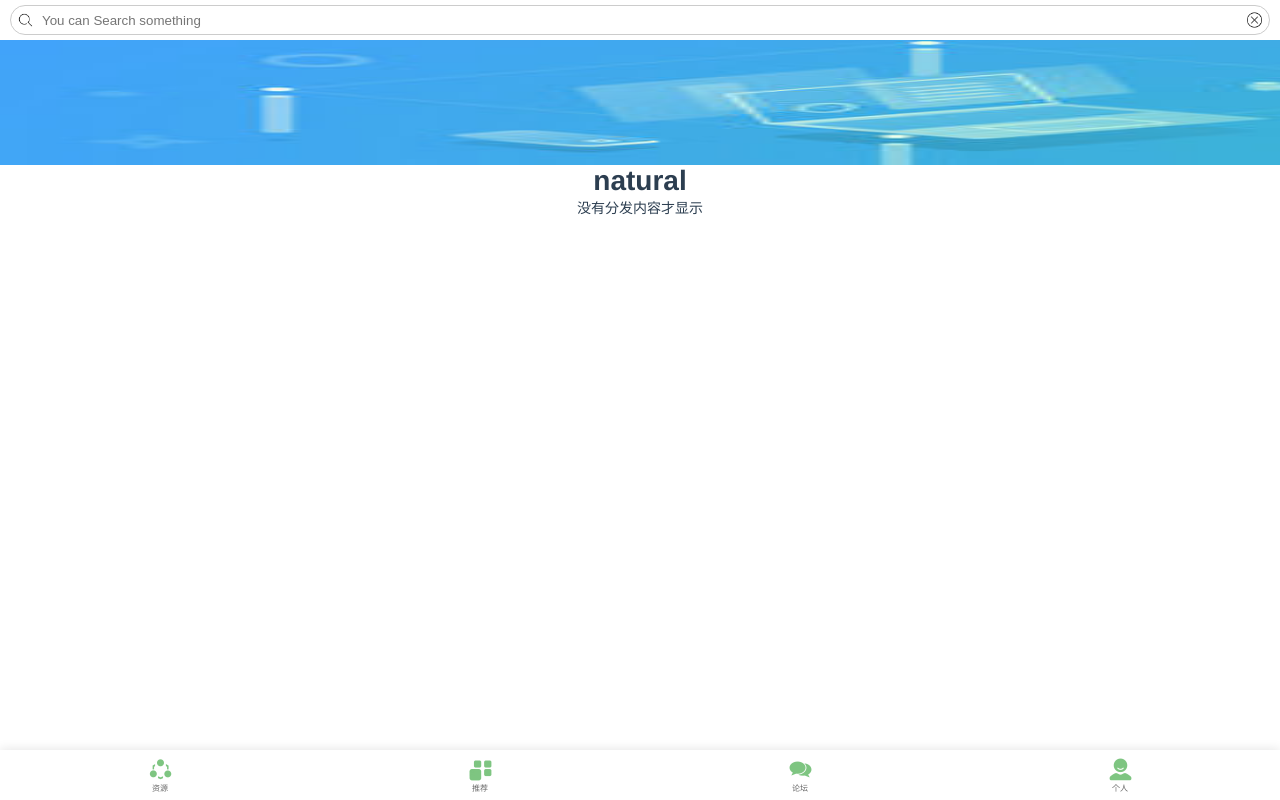
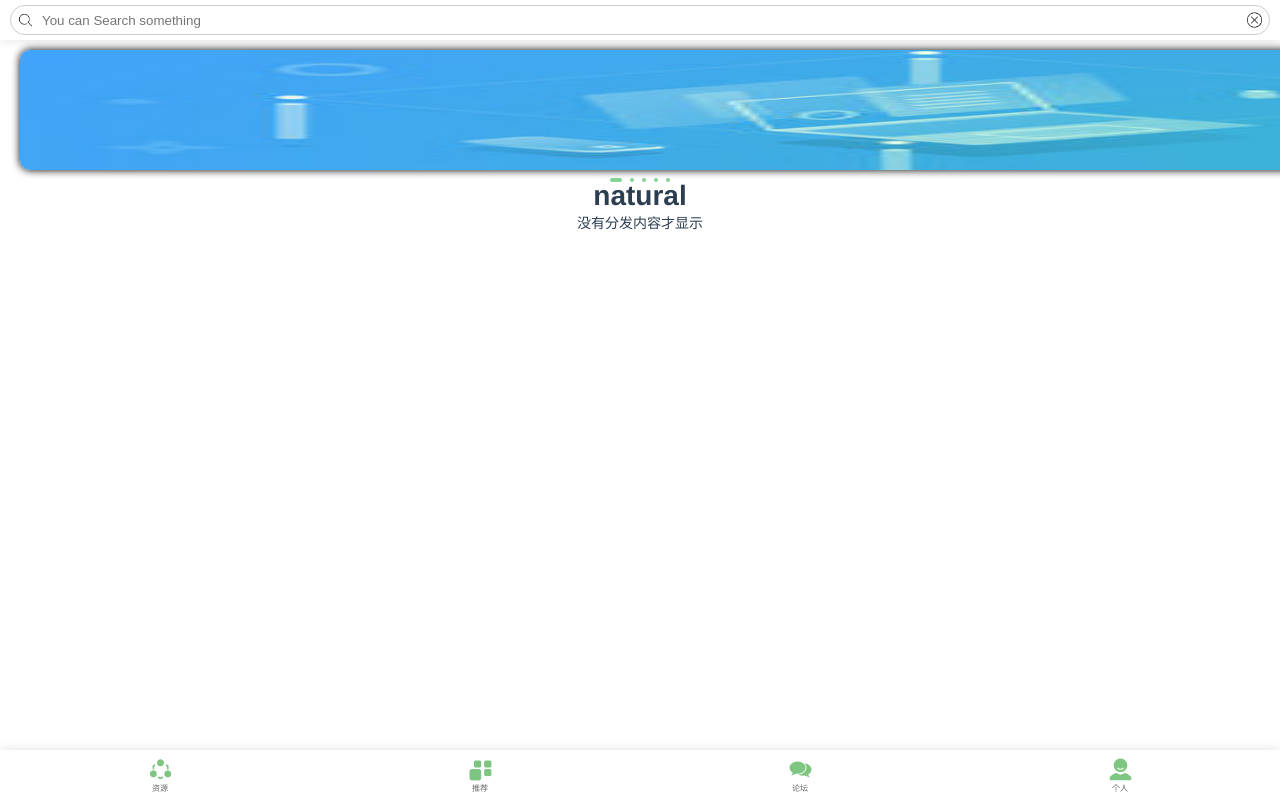
Before and after one commit to MycodeHero/e-online, a Vue app: page /#/natural in a window 1280 px wide. Built offline with nearby package versions, Linux system fonts and the light colour scheme.

Commit message:
更改Slide轮播图组件

```diff
--- a/src/components/Search.vue
+++ b/src/components/Search.vue
@@ -33,7 +33,7 @@ export default {
     padding: 0 31px;
   }
 
-  i {
+  .search-icon, .delete-icon{
     position:absolute;
     width:15px;
     height:15px;
--- a/src/components/ScrollBar.vue
+++ b/src/components/Slide.vue
@@ -1,11 +1,12 @@
 <template>
     <div class="scroll-bar">
       <div class="content" ref="wrapper">
-        <li><img src='../../static/image/python.jpg'></li>
-        <li><img src='../../static/image/ruff.jpg'></li>
-        <li><img src='../../static/image/ios.jpg'></li>
-        <li><img src='../../static/image/go.jpg'></li>
-        <li><img src='../../static/image/maya.jpg'></li>
+        <li v-for="(item, index) in slideData" :key="index">
+          <img :src="item.imgUrl"/>
+        </li>
+      </div>
+      <div class="points">
+        <i class="circle" :class="{active: currentPage == index }" v-for="(item, index) in slideData" :key="index"></i>
       </div>
     </div>
 </template>
@@ -21,7 +22,7 @@ export default {
     height: String,
     'initial-index': {
       type: Number,
-      default: 0
+      default: 1
     },
     autoplay: {
       type: Boolean,
@@ -30,6 +31,23 @@ export default {
     interval: {
       type: Number,
       default: 3000
+    },
+    slideData: {
+      type: Array,
+      default: () => {
+        return [
+          {imgUrl: '../../static/image/python.jpg'},
+          {imgUrl: '../../static/image/ruff.jpg'},
+          {imgUrl: '../../static/image/ios.jpg'},
+          {imgUrl: '../../static/image/go.jpg'},
+          {imgUrl: '../../static/image/maya.jpg'}
+        ]
+      }
+    }
+  },
+  data () {
+    return {
+      currentPage: this.initialIndex - 1
     }
   },
   mounted () {
@@ -41,8 +59,16 @@ export default {
       let pages = (this.loop && 2) + 5
       this.$refs.wrapper.style.width = pages * 100 + '%'
     },
+    pointMove (direction) {
+      let index = this.slide.currentPage.pageX
+      if (this.currentPage < index) {
+        this.currentPage = index === 5 ? 0 : index
+      } else {
+        this.currentPage = index === 0 ? 4 : index - 1
+      }
+    },
     next () {
-      this.slide.next()
+      this.pointMove()
     },
     prev () {
       this.slide.prev()
@@ -50,7 +76,7 @@ export default {
     play () {
       clearInterval(this.timer)
       this.timer = setInterval(() => {
-        this.next()
+        this.prev()
       }, this.interval)
     },
     _initSlide () {
@@ -69,9 +95,14 @@ export default {
       this.autoplay && this.play()
       this.autoplay && this.slide.on('scrollStart', () => {
         clearInterval(this.timer)
+
       })
       this.autoplay && this.slide.on('scrollEnd', () => {
         this.play()
+      })
+
+      this.slide.on('beforeScrollStart', ()=>{
+        this.pointMove()
       })
     }
   }
@@ -80,14 +111,17 @@ export default {
 
 <style>
   .scroll-bar {
+    position: relative;
     width: 100%;
-    height: 125px;
+    height: 10rem;
   }
   .content {
     display: flex;
     height: 100%;
   }
   .content li{
+    box-sizing: border-box;
+    padding: 10px 20px;
     flex-grow: 1;
     height: 100%;
   }
@@ -98,5 +132,26 @@ export default {
   .content li>img {
     width: 100%;
     height: 100%;
+    border-radius: 10px;
+    box-shadow: 0 0px 8px black
+  }
+  .points {
+    position:absolute;
+    bottom: -5px;
+    left: 50%;
+    transform:translateX(-50%);
+  }
+
+  .points .circle {
+    display:inline-block;
+    width: 4px;
+    height: 4px;
+    margin:0 4px;
+    border-radius: 2px;
+    background:rgba(101, 200, 122, 0.8);
+  }
+
+  .points .active {
+    width: 12px;
   }
 </style>
--- a/src/pages/nav-pages/natural.vue
+++ b/src/pages/nav-pages/natural.vue
@@ -3,7 +3,9 @@
     <div class="natural-top">
       <Search/>
     </div>
-    <ScrollBar :initialIndex="2"/>
+    <keep-alive>
+      <Slide/>
+    </keep-alive>
     <h1>natural</h1>
     <slot>没有分发内容才显示</slot>
   </div>
@@ -11,11 +13,11 @@
 
 <script>
 import Search from '@/components/Search.vue'
-import ScrollBar from '@/components/ScrollBar.vue'
+import Slide from '@/components/Slide.vue'
 export default {
   components: {
     Search,
-    ScrollBar
+    Slide
   }
 }
 </script>
```
